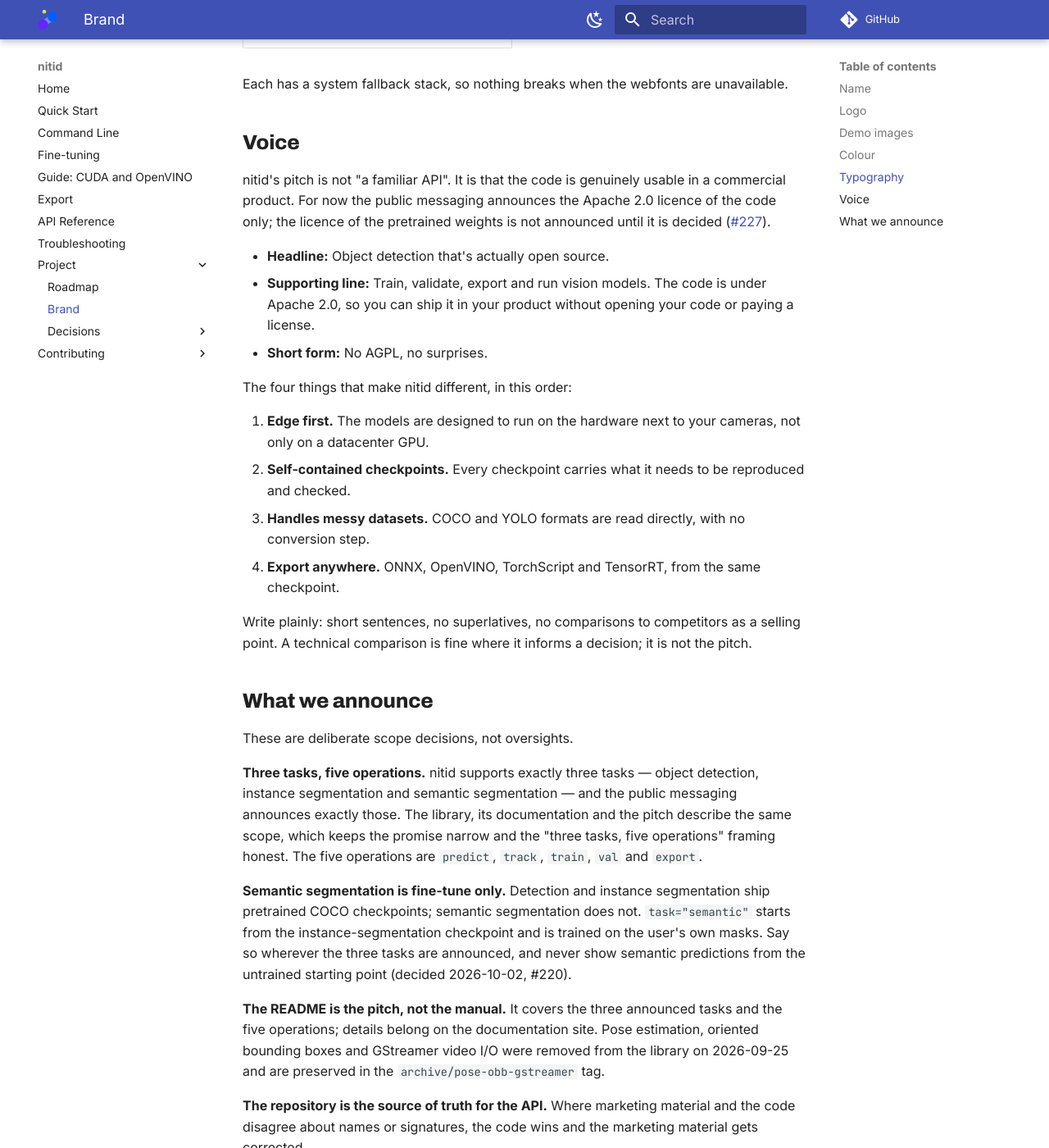
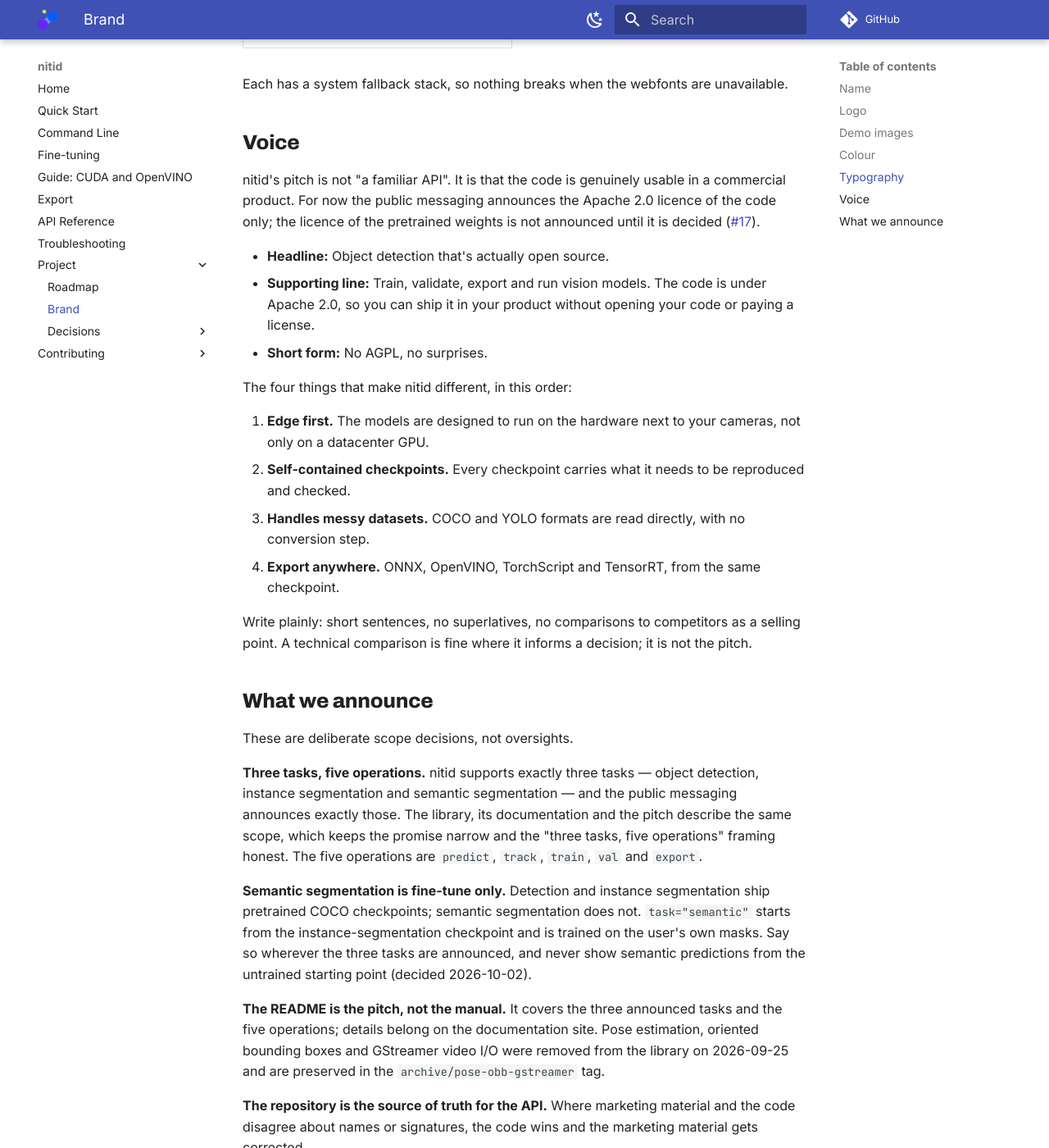
Before and after one commit to Nitidio/nitid, an MkDocs documentation site: the page built from docs/brand.md, in a window 1280 px wide and 1400 px high, scrolled down 2759 px. Shown: the whole window at 82% size. Built offline with MkDocs 1.6.1 and Material for MkDocs 9.7.7, drawn with Linux system fonts in a browser that asks for light colours; comment, search, counter and statistics services are not loaded.

Commit message:
docs: point issue links at the republished repository
The repository was republished with filtered history and its open
issues were transferred, so they have new numbers. Update the links to
the transferred issues (LTS runtime, hardware matrix, weights licence),
point the roadmap at the launch blockers milestone instead of the
internal release epic, and drop references to issues that stayed in
the private archive.

Co-Authored-By: Claude Opus 5.5 <noreply@anthropic.com>
Claude-Session: https://claude.ai/code/session_01M7q72e8X5D3RzcFkcKbj2Z

```diff
--- a/docs/brand.md
+++ b/docs/brand.md
@@ -81,7 +81,7 @@ unavailable.
 nitid's pitch is not "a familiar API". It is that the code is genuinely usable
 in a commercial product. For now the public messaging announces the Apache 2.0
 licence of the code only; the licence of the pretrained weights is not announced
-until it is decided ([#227](https://github.com/Nitidio/nitid/issues/227)).
+until it is decided ([#17](https://github.com/Nitidio/nitid/issues/17)).
 
 - **Headline:** Object detection that's actually open source.
 - **Supporting line:** Train, validate, export and run vision models. The code
@@ -120,7 +120,7 @@ segmentation ship pretrained COCO checkpoints; semantic segmentation does not.
 `task="semantic"` starts from the instance-segmentation checkpoint and is
 trained on the user's own masks. Say so wherever the three tasks are announced,
 and never show semantic predictions from the untrained starting point (decided
-2026-10-02, #220).
+2026-10-02).
 
 **The README is the pitch, not the manual.** It covers the three announced
 tasks and the five operations; details belong on the documentation site. Pose
```
Also changed, not shown: docs/adr/0002-native-detrpose-integration.md (+1 -1 lines), docs/adr/0003-native-rio-detr-obb-integration.md (+1 -1 lines), docs/adr/index.md (+4 -4 lines), docs/roadmap.md (+2 -2 lines), 3 other files.
